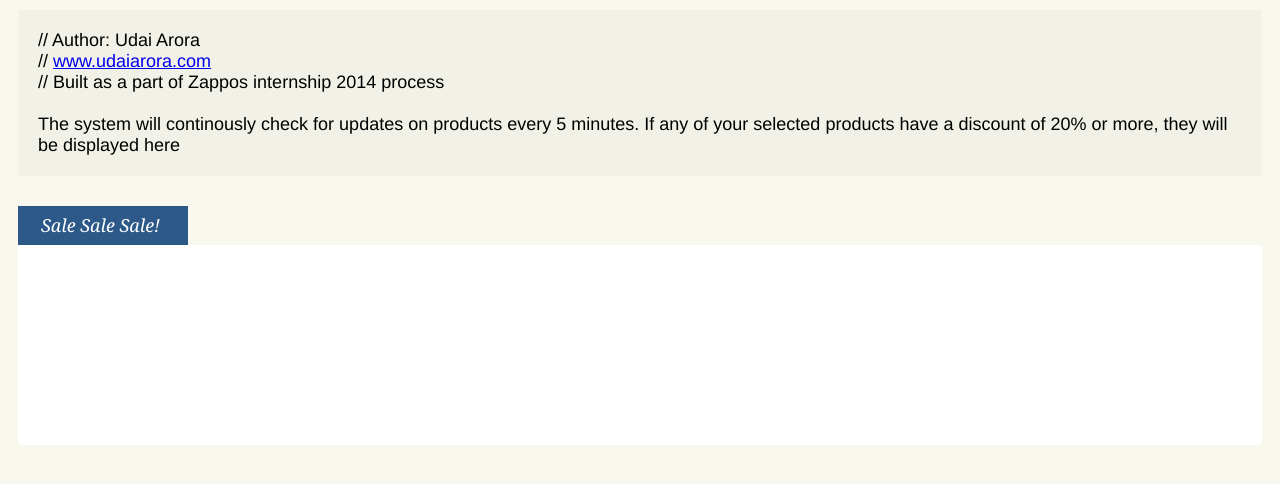
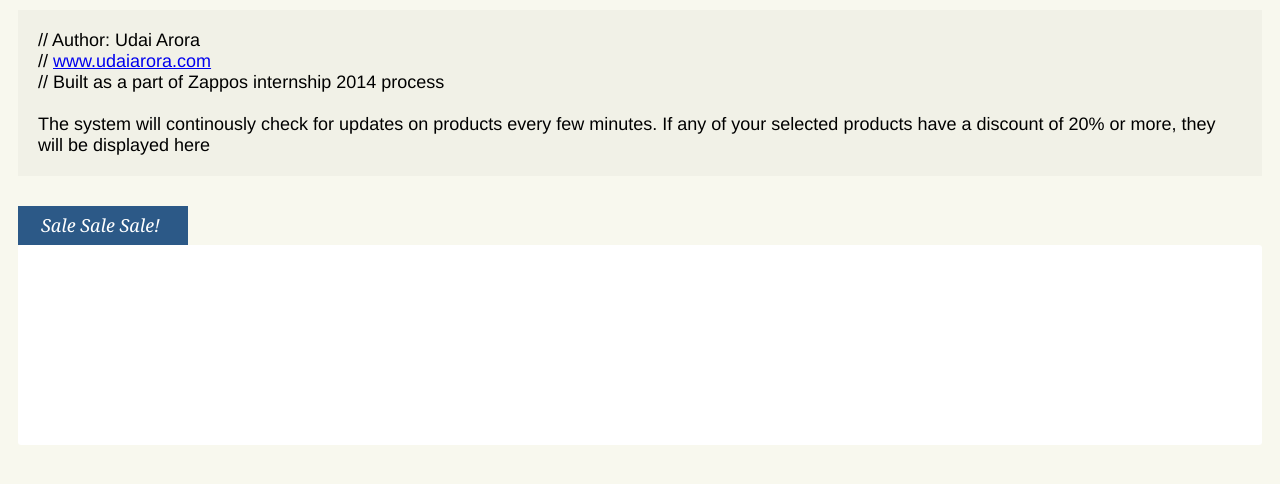
Before and after one commit to udaiarora/zappos-api, a plain HTML site: page views/index.html in a window 1280 px wide. Both pictures are taken after typing "Sample" into the empty fields and a click on the button "Submit". Drawn offline with nearby package versions, Linux system fonts and the light colour scheme; files that its build step writes are made by us from their sources; no server answers; files whose address does not match are found by name.

Commit message:
Readme updated

```diff
--- a/views/index.html
+++ b/views/index.html
@@ -39,7 +39,7 @@ Made for Zappos Internship 2014 -->
 				// Author: Udai Arora<br/>
 				// <a href="http://www.udaiarora.com" target="_blank">www.udaiarora.com</a><br>
 				// Built as a part of Zappos internship 2014 process <br><br>
-				The system will continously check for updates on products every 5 minutes. If any of your selected products have a discount of 20% or more, they will be displayed here
+				The system will continously check for updates on products every few minutes. If any of your selected products have a discount of 20% or more, they will be displayed here
 			</div>
 			<span class="ttl">Sale Sale Sale!</span>
 			<div class="discounted-items white-bg clearfix"></div>
```
Also changed, not shown: 1 other file.
